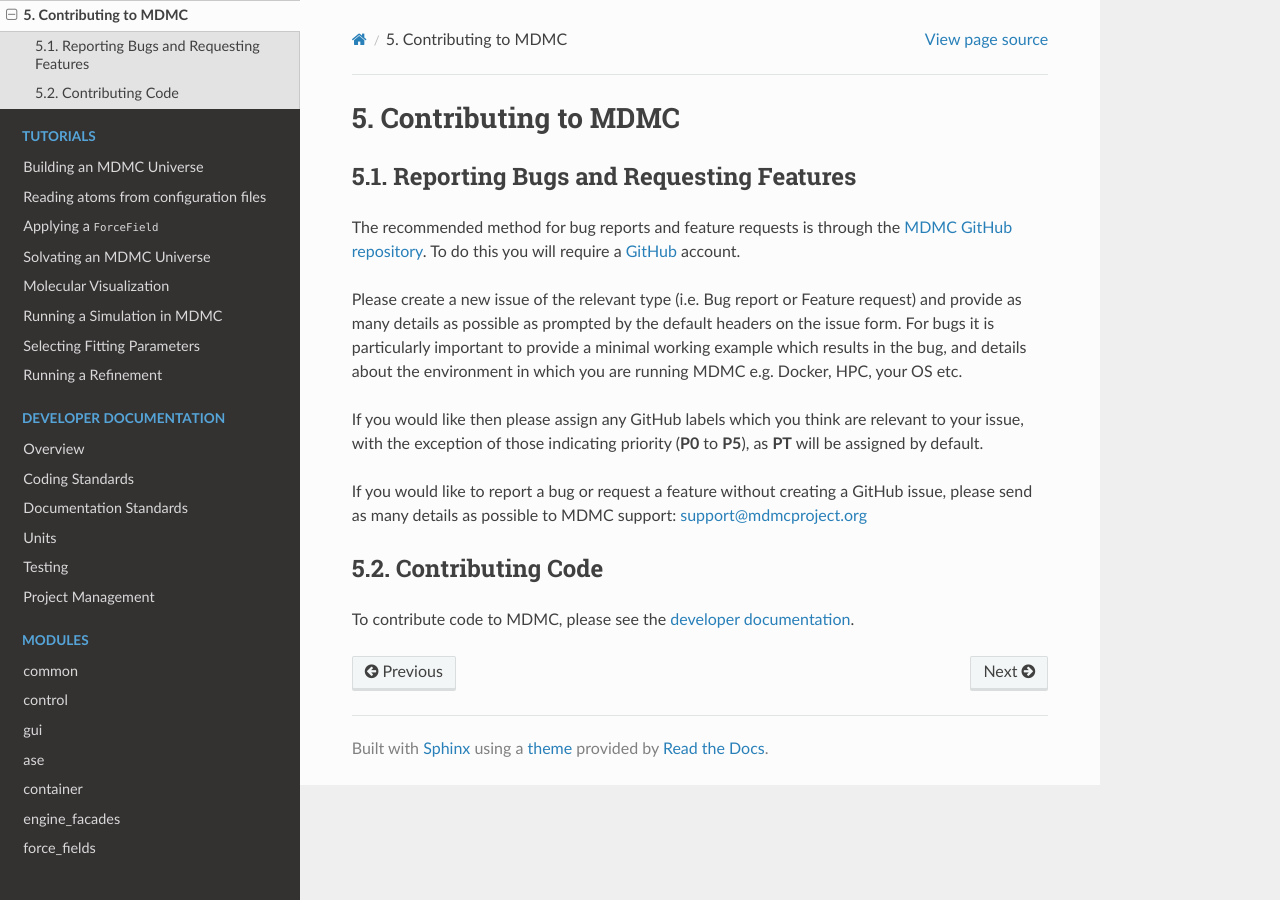
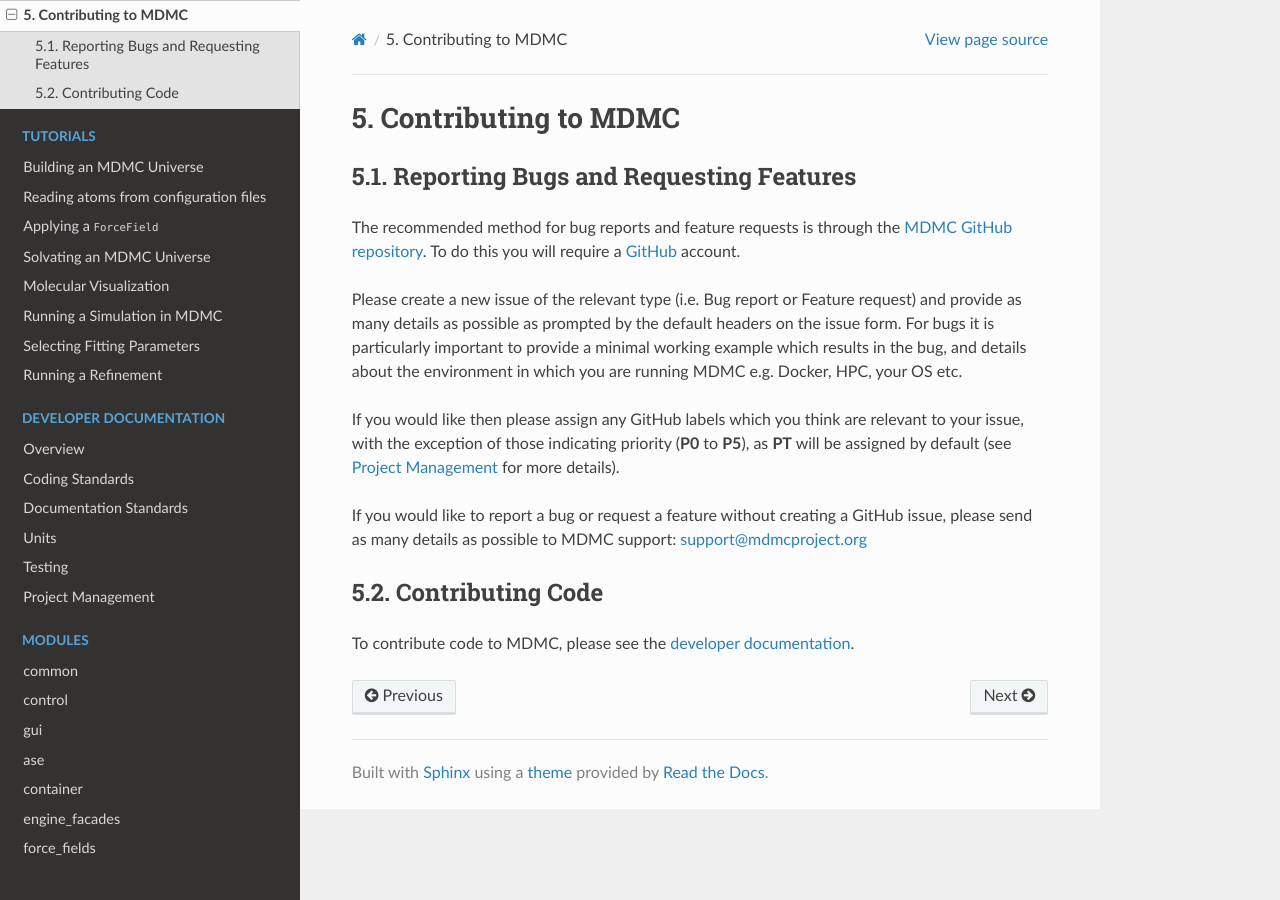
Before and after one commit to ISISNeutronMuon/MDMC, a Sphinx documentation site: the page built from doc/pages/contributing.rst, in a window 1280 px wide. Built offline with Sphinx 7.4.7 and the Read the Docs theme 2.0.0, drawn with Linux system fonts in a browser that asks for light colours.

Commit message:
Added link to MDMC software management page

```diff
--- a/doc/pages/contributing.rst
+++ b/doc/pages/contributing.rst
@@ -17,7 +17,8 @@ environment in which you are running MDMC e.g. Docker, HPC, your OS etc.
 
 If you would like then please assign any GitHub labels which you think are
 relevant to your issue, with the exception of those indicating priority
-(**P0** to **P5**), as **PT** will be assigned by default.
+(**P0** to **P5**), as **PT** will be assigned by default (see
+:ref:`dev_doc_management-label` for more details).
 
 If you would like to report a bug or request a feature without creating a GitHub
 issue, please send as many details as possible to MDMC support:
```
